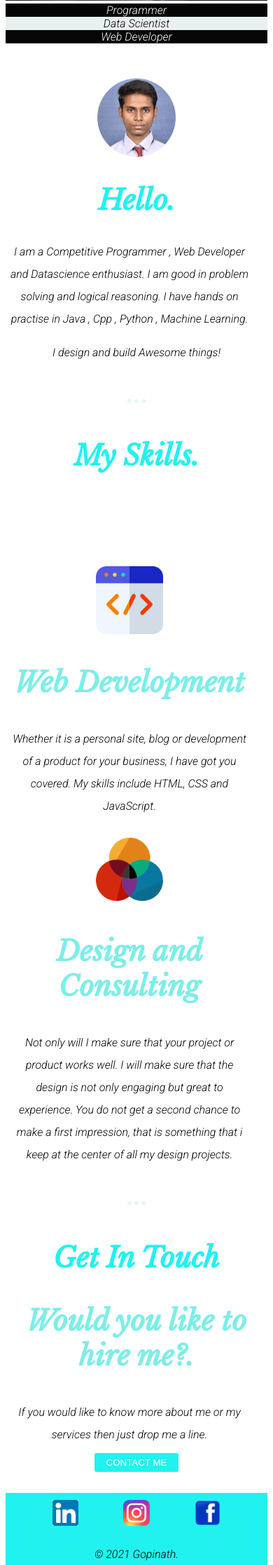
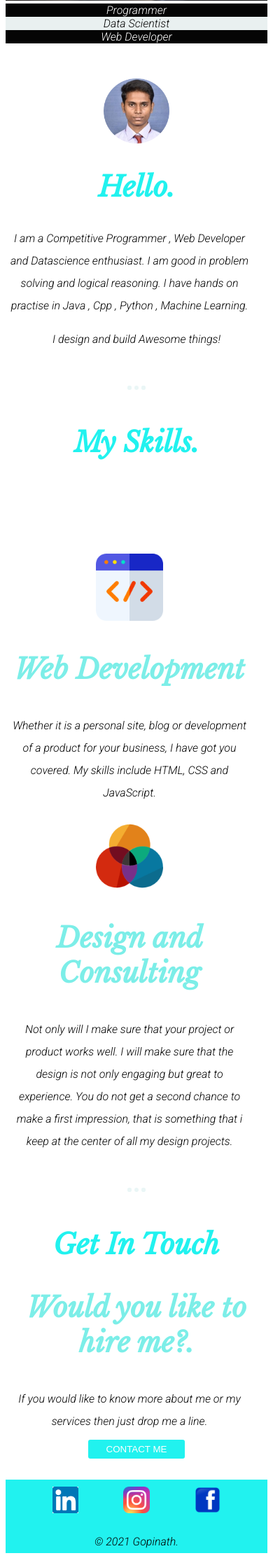
Before and after one commit to GopinathV-1/Blog, a PHP site: page / in a window 390 px wide. Shown: the part 218-2454 px from the top of the page at 70% size. Run offline with PHP 8.4, Linux system fonts and the light colour scheme.

Commit message:
Update style.css

```diff
--- a/CSS/style.css
+++ b/CSS/style.css
@@ -134,8 +134,8 @@ button:hover{
     display: none;
   }
   .profile-pic{
-    height: 30%;
-    width: 30%;
+    height: 25%;
+    width: 25%;
   }
   .middle-container{
     margin: 30px 0;
@@ -169,7 +169,7 @@ button:hover{
     margin: 0 5px 10px;
   }
   button{
-    width: 120px;
+    width: 37%;
     border: 0 10px;
     padding: 6px 5px;
     background-color: #21f2ef;
```
